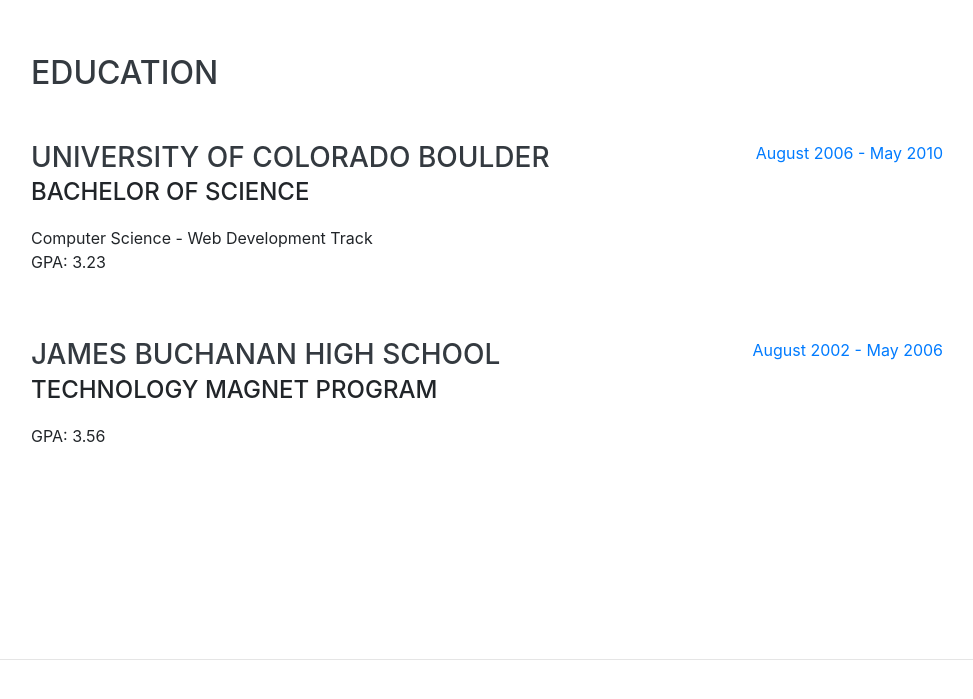
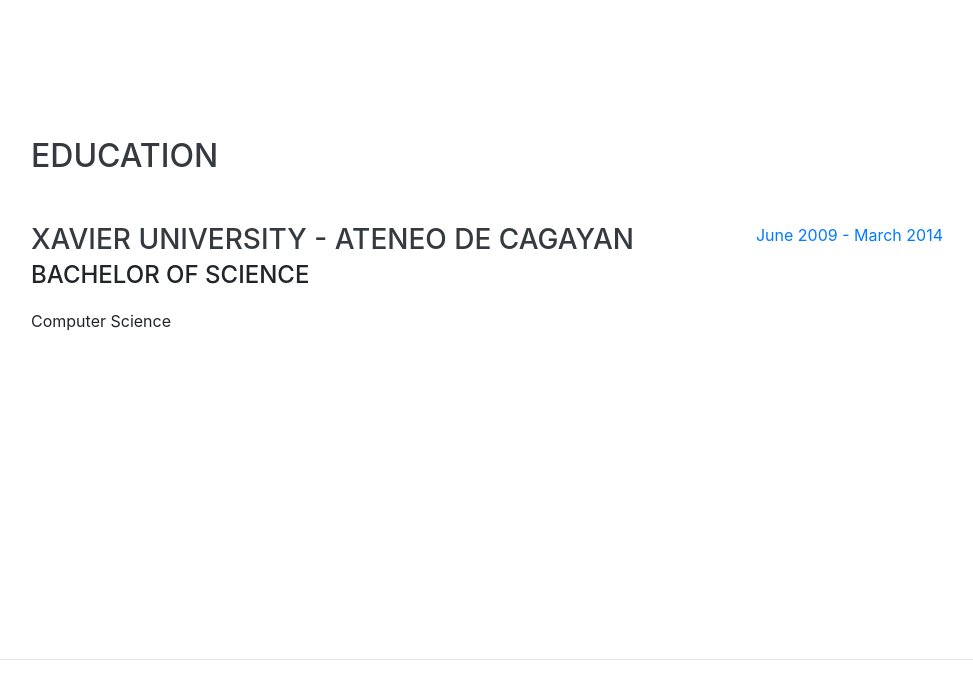
Before and after one commit to edkristiand/edkristiand.github.io, a website with bundled scripts: page index.html in a window 1280 px wide. Shown: the part 1743-2442 px from the top of the page, without its empty margins (289-1262 px from the left). Built offline with nearby package versions, Linux system fonts and the light colour scheme; a web font is replaced by a local one.

Commit message:
Profile Update

```diff
--- a/index.html
+++ b/index.html
@@ -29,7 +29,7 @@
     <a class="navbar-brand js-scroll-trigger" href="#page-top">
       <span class="d-block d-lg-none">Edkristian Daguit</span>
       <span class="d-none d-lg-block">
-        <img class="img-fluid img-profile rounded-circle mx-auto mb-2" src="img/profile2.jpg" alt="">
+        <img class="img-fluid img-profile rounded-circle mx-auto mb-2" src="img/profile3.png" alt="">
       </span>
     </a>
     <button class="navbar-toggler" type="button" data-toggle="collapse" data-target="#navbarSupportedContent" aria-controls="navbarSupportedContent" aria-expanded="false" aria-label="Toggle navigation">
@@ -74,7 +74,7 @@
           <a href="https://www.instagram.com/soul.edventurer/" target="_blank">
             <i class="fab fa-instagram"></i>
           </a>
-          <a href="https://www.facebook.com/edkristian.daguit.7" target="_blank">
+          <a href="https://www.facebook.com/edkristian.daguit123" target="_blank">
             <i class="fab fa-facebook-f"></i>
           </a>
         </div>
@@ -120,27 +120,14 @@
 
         <div class="resume-item d-flex flex-column flex-md-row justify-content-between mb-5">
           <div class="resume-content">
-            <h3 class="mb-0">University of Colorado Boulder</h3>
+            <h3 class="mb-0">Xavier University - Ateneo de Cagayan</h3>
             <div class="subheading mb-3">Bachelor of Science</div>
-            <div>Computer Science - Web Development Track</div>
-            <p>GPA: 3.23</p>
+            <div>Computer Science</div>
           </div>
           <div class="resume-date text-md-right">
-            <span class="text-primary">August 2006 - May 2010</span>
+            <span class="text-primary">June 2009 - March 2014</span>
           </div>
         </div>
-
-        <div class="resume-item d-flex flex-column flex-md-row justify-content-between">
-          <div class="resume-content">
-            <h3 class="mb-0">James Buchanan High School</h3>
-            <div class="subheading mb-3">Technology Magnet Program</div>
-            <p>GPA: 3.56</p>
-          </div>
-          <div class="resume-date text-md-right">
-            <span class="text-primary">August 2002 - May 2006</span>
-          </div>
-        </div>
-
       </div>
     </section>
 
```
Also changed, not shown: img/profile3.png (added).
